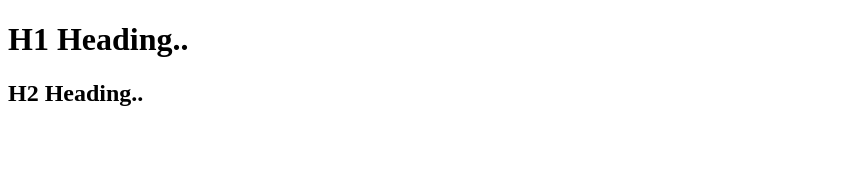
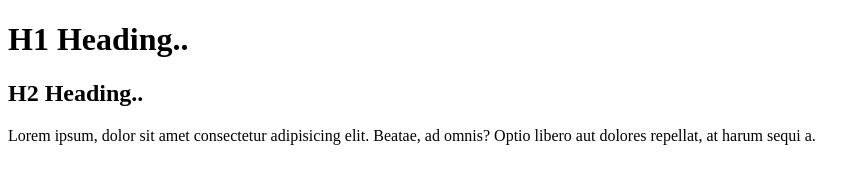
Before and after one commit to mohd-innomatics/practice1, a plain HTML site: page index.html in a window 1280 px wide. Shown: the whole page, without its empty margins (0-866 px from the left). Drawn offline with Linux system fonts and the light colour scheme.

```diff
--- a/index.html
+++ b/index.html
@@ -8,5 +8,7 @@
 <body>
     <h1>H1 Heading..</h1>
     <h2>H2 Heading..</h2>
+
+    <p>Lorem ipsum, dolor sit amet consectetur adipisicing elit. Beatae, ad omnis? Optio libero aut dolores repellat, at harum sequi a.</p>
 </body>
 </html>
```
